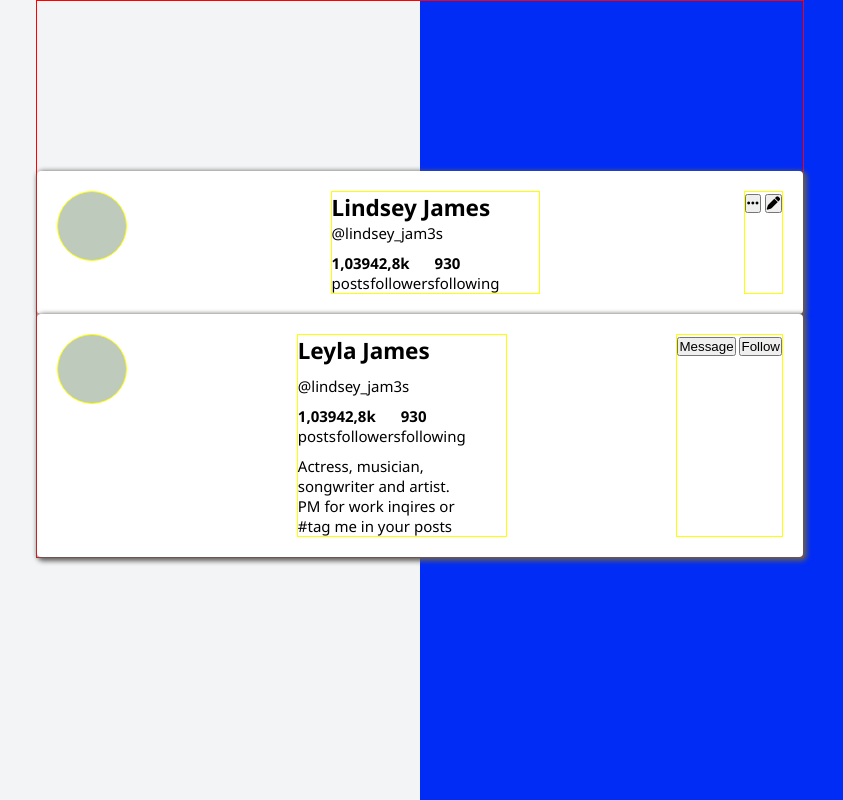
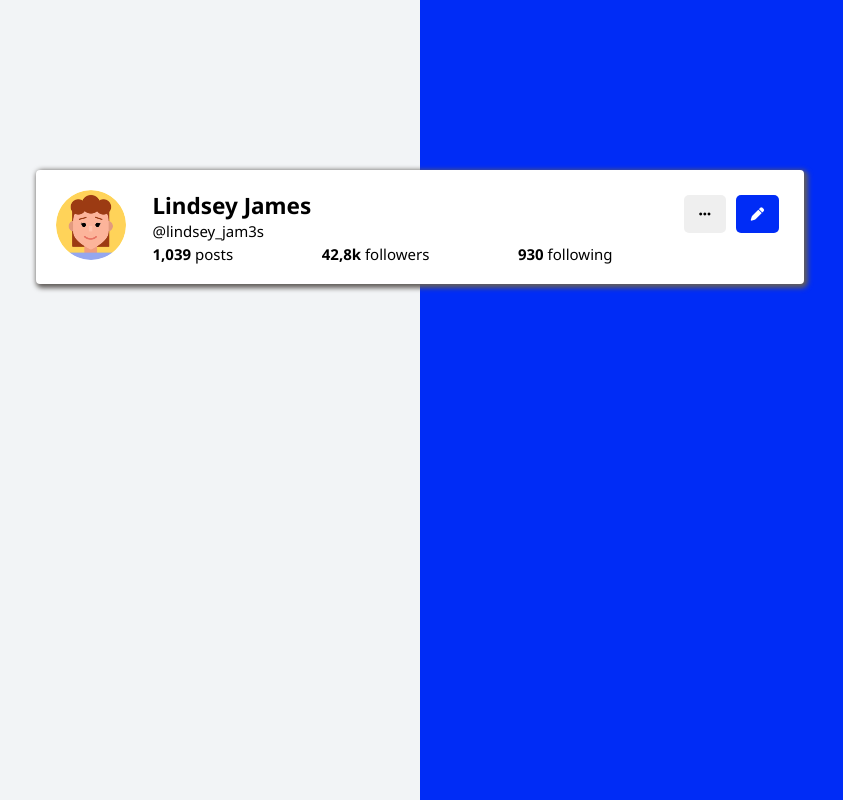
Before and after one commit to La-mad/github_userProfile, a plain HTML site: page index.html in a window 1280 px wide. Shown: the whole page, without its empty margins (220-1063 px from the left). Drawn offline with Linux system fonts and the light colour scheme.

Commit message:
button styles added

```diff
--- a/index.html
+++ b/index.html
@@ -13,7 +13,7 @@
         <div class="cards">
             <div class="card card__upper">
                 <div class="card__avatar">
-                    <img src="" alt="">
+                    <img class="card__avatar--img" src="./image/avatar-ge.png" alt="avatar">
                 </div>
                 <div class="card__infobox">
                     <div>
@@ -35,17 +35,17 @@
                         </span>
                     </div>
                 </div>
-                <div class="btn">
-                    <button class="btn__ellipsis"><i class="fa-solid fa-ellipsis"></i></button>
-                    <button class="btn__edit"><i class="fa-solid fa-pen"></i></button>
+                <div class="btn__box">
+                    <button class="btn btn__ellipsis"><i class="fa-solid fa-ellipsis"></i></button>
+                    <button class="btn btn__edit"><i class="fa-solid fa-pen"></i></button>
                 </div>
             </div>
-            <div class="card card__lower">
+            <!-- <div class="card card__lower">
                 <div class="card__avatar">
-                    <img src="" alt="">
+                    <img class="card__avatar--img" src="./image/avatar-ge.png" alt="">
                 </div>
                 <div class="card__infobox">
-                    <h2 class="card__fullname">Leyla James</h2>
+                    <h2 class="card__fullname">Lindsey James</h2>
                     <p class="card__username">@lindsey_jam3s</p>
                     <div class="card__statistics">
                         <span>
@@ -64,11 +64,11 @@
                     <p>Actress, musician, songwriter and artist. PM for work inqires or <span>#tag</span> me in your posts</p>
                 </div>
 
-                <div class="btn">
-                    <button class="btn__ellipsis">Message</button>
-                    <button class="btn__edit">Follow</button>
+                <div class="btn__box">
+                    <button class="btn btn__ellipsis">Message</button>
+                    <button class="btn btn__edit">Follow</button>
                 </div>
-            </div>
+            </div> -->
         </div>
     </section>
 </body>
--- a/style.css
+++ b/style.css
@@ -30,7 +30,7 @@ body {
 .cards {
     position: relative;
     width: 60%;
-    border: 1px solid red;
+    /* border: 1px solid red; */
     margin: 0 auto;
     padding-top: 17rem;
 
@@ -56,16 +56,17 @@ body {
 
 }
 
-.card > * {
-    border: 1px solid yellow;
+
+
+.card__avatar {
+   flex-shrink: 0;
 }
 
-.card__avatar {
-    background: var(--light-color);
+.card__avatar--img{
+    overflow: hidden;
     width: 7rem;
     height: 7rem;
     border-radius: 50%;
-    flex-shrink: 0;
 }
 
 .card__infobox {
@@ -74,10 +75,38 @@ body {
     display: flex;
     flex-direction: column;
     justify-content: space-between;
-    gap: 1rem
+    flex-basis: 50rem;
+
+    /* gap: 1rem */
 }
 
 .card__statistics {
     display: flex;
     justify-content: space-between;
 }
+
+.btn__box {
+    display: flex;
+    flex-direction: row;
+    justify-content: center;
+    align-items: start;
+}
+
+.btn {
+    padding: 1rem 1.5rem;
+    margin: .5rem;
+    cursor: pointer;
+    font-family: inherit;
+    font-weight: normal;
+    outline: none;
+    border: none;
+    border-radius: .5rem;
+
+
+}
+
+.btn__edit {
+
+    background-color: var(--primary-color);
+    color: white;
+}
```
